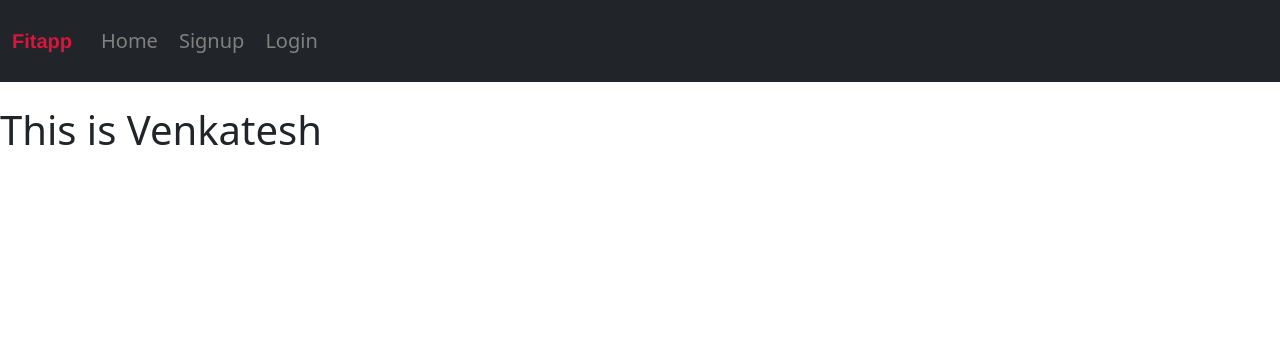
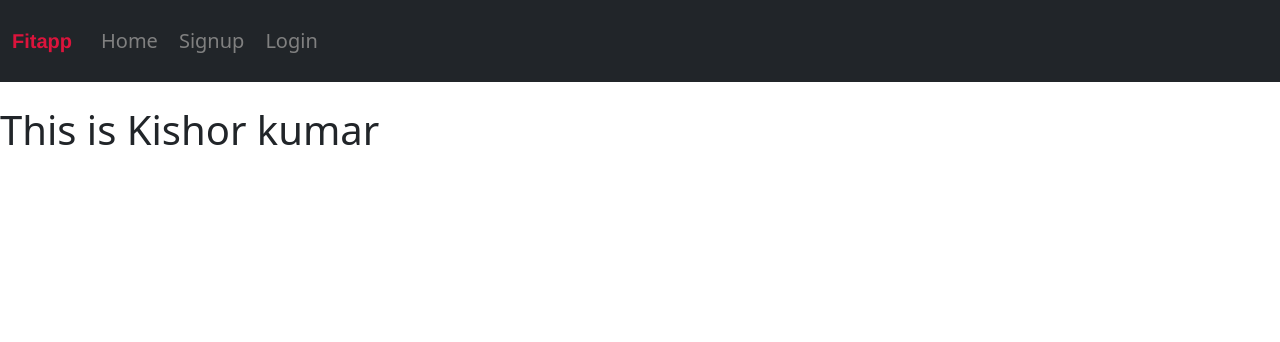
Before and after one commit to IBM-EPBL/IBM-Project-24687-1659947495, a Flask app: page /home in a window 1280 px wide. Shown: the top 342 px of the page. Run offline with Flask 2, Linux system fonts and the light colour scheme.

Commit message:
Update home.html

```diff
--- a/Assignment/Kishor Kumar K (Team Lead)/Assignment 2/templates/home.html
+++ b/Assignment/Kishor Kumar K (Team Lead)/Assignment 2/templates/home.html
@@ -4,6 +4,6 @@
 
 {% endblock %} {% block body %}
 <br>
-<h1>This is Venkatesh</h1>
+<h1>This is Kishor kumar</h1>
 
 {% endblock %}
```
